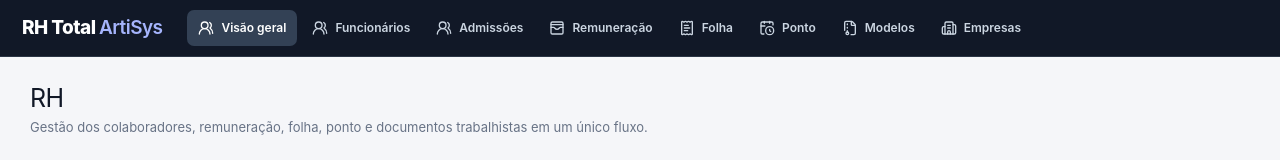
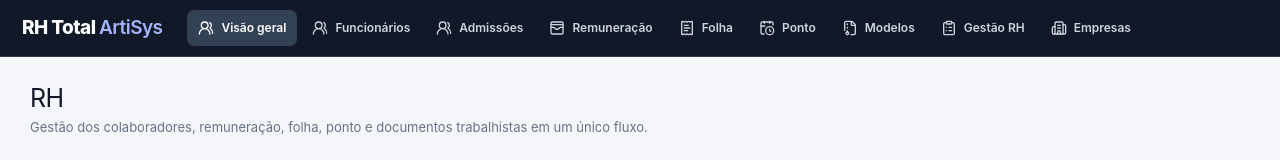
Before and after one commit to nutricionistaalmeidavh-spec/rhtotalartisys, a React (Vite) app in the folder apps/desktop/: page /#/rh in a window 1280 px wide. Shown: the top 160 px of the page. Built offline with nearby package versions, Linux system fonts and the light colour scheme.

Commit message:
feat(rh): wire RH lifecycle screens and IPC service

```diff
--- a/apps/desktop/src/App.tsx
+++ b/apps/desktop/src/App.tsx
@@ -1,5 +1,5 @@
 import { NavLink, Navigate, Route, Routes } from 'react-router-dom'
-import { Building2, CalendarClock, FileArchive, ReceiptText, UsersRound, WalletCards } from 'lucide-react'
+import { Building2, CalendarClock, FileArchive, ReceiptText, UsersRound, WalletCards, ClipboardList } from 'lucide-react'
 import { WorkContextProvider } from './hooks/useWorkContext'
 import { ROUTES } from './routes/registry'
 import RhHubPage from './pages/RhHubPage'
@@ -10,6 +10,7 @@ import PayrollPage from './pages/PayrollPage'
 import TimeSheetPage from './pages/TimeSheetPage'
 import HrTemplatesPage from './pages/HrTemplatesPage'
 import CompaniesPage from './pages/CompaniesPage'
+import RhWorkspacePage from './pages/RhWorkspacePage'
 
 const links=[
   {to:ROUTES.rh,icon:UsersRound,label:'Visão geral'},
@@ -19,6 +20,7 @@ const links=[
   {to:ROUTES.rhPayroll,icon:ReceiptText,label:'Folha'},
   {to:ROUTES.rhTime,icon:CalendarClock,label:'Ponto'},
   {to:ROUTES.rhTemplates,icon:FileArchive,label:'Modelos'},
+  {to:ROUTES.rhWorkspace,icon:ClipboardList,label:'Gestão RH'},
   {to:ROUTES.companies,icon:Building2,label:'Empresas'}
 ]
 export default function App(){
@@ -38,6 +40,7 @@ export default function App(){
           <Route path={ROUTES.rhPayroll} element={<PayrollPage/>}/>
           <Route path={ROUTES.rhTime} element={<TimeSheetPage/>}/>
           <Route path={ROUTES.rhTemplates} element={<HrTemplatesPage/>}/>
+          <Route path={ROUTES.rhWorkspace} element={<RhWorkspacePage/>}/>
           <Route path={ROUTES.companies} element={<CompaniesPage/>}/>
           <Route path={ROUTES.documents} element={<Navigate to={ROUTES.rhTemplates} replace/>}/>
           <Route path={ROUTES.finance} element={<Navigate to={ROUTES.rhPayroll} replace/>}/>
```
